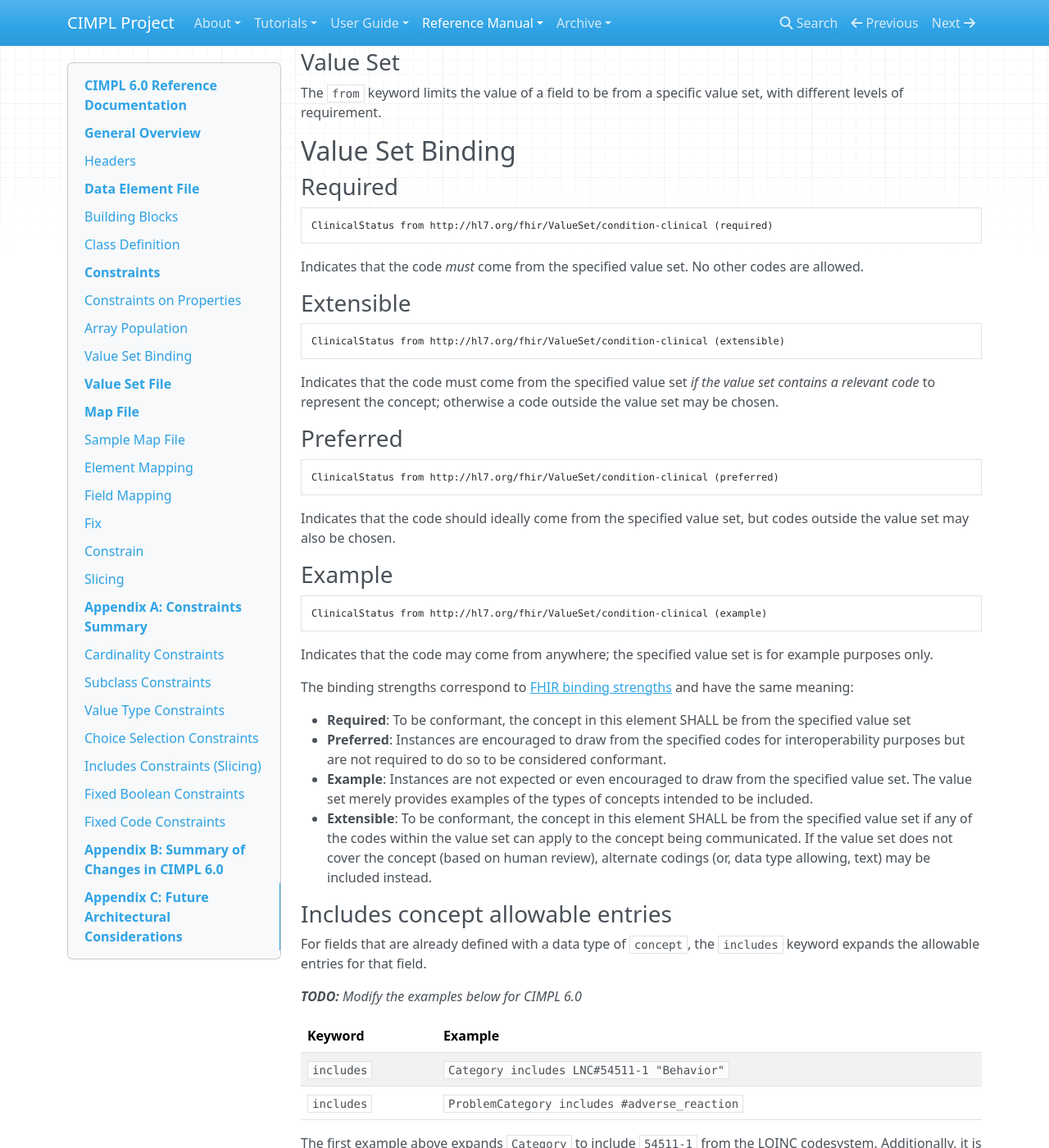
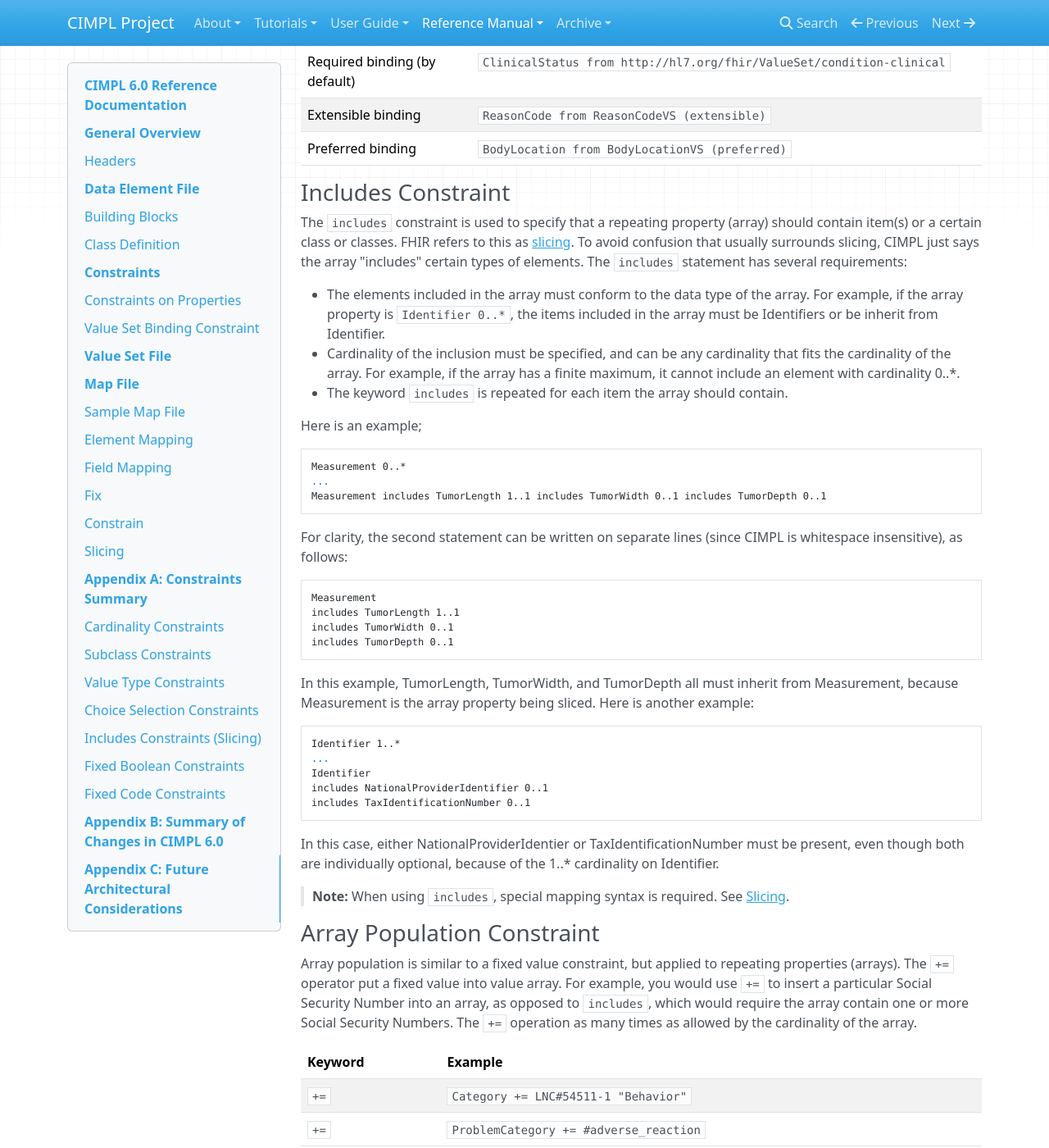
Before and after one commit to standardhealth/cimpl-doc, an MkDocs documentation site: the page built from docs/cimpl6Reference.md, in a window 1280 px wide and 1400 px high, scrolled down 15751 px. Shown: the whole window at 82% size. Built offline with MkDocs 1.6.1, drawn with Linux system fonts in a browser that asks for light colours; nearby versions of some CDN libraries; some of the changed text lies outside the part shown.

Commit message:
Stopping point

````diff
--- a/docs/cimpl6Reference.md
+++ b/docs/cimpl6Reference.md
@@ -425,7 +425,7 @@
 CIMPL supports four binding strengths, `required`, `extensible`, `preferred`, and `example`, the same as FHIR.
 
 # Constraints
-Constraints can be applied properties or values. The grammars are different, and are described separately, below. Constraints can be placed on top-level properties or nested properties (see [Constraining Nested Properties](#constraining-nested-properties)). Unlike class definitions, _constraints are not preceded by any keyword_.
+Constraints can be applied properties or values. The grammars are different, and are described separately, below. Constraints can be placed on top-level properties or nested properties (see [Constraining Nested Properties](#constraining-nested-properties)). Unlike class definitions, _constraints do not begin the line with a keyword followed by a colon_.
 
 ## Constraints on Properties
 Constraints can be applied to locally-defined properties or properties inherited from the parent. This table lists the possible constraints on properties:
@@ -435,14 +435,14 @@
 | [Narrow cardinality](#cardinality-constraint) | `{min}..{max}` |
 | [Assign a fixed value](#fixed-value-constraint) | `=`|
 | [Narrow data type](#substitute-constraint) | `substitute` |
-| [Bind a value set](#value-set-constraint) | `from` |
-| [Slice an array](#includes-code-constraint) | `includes` |
+| [Bind a value set](#value-set-binding-constraint) | `from` |
+| [Slice an array](#includes-constraint) | `includes` |
 | [Populate an array](#array-population-constraint) | `+=` |
 
 ### Cardinality Constraint
-Cardinality defines the number of instances should exist for a property. The first digit indicates the minimum quantity, and additionally by setting it to `0` or to `1`, has the effect of making a field optional or required. The second digit expresses the upper bound on the number of repeats of that property. To express no upper bound, a `*` is used.
+Cardinality defines the number of repeats that can exist for a property. Cardinality is specified using FHIR syntax, {min}..{max}where the first integer indicates the minimum repeats (0 implying optional), and the second digit expresses the upper bound. To express no upper bound, a `*` is used.
 
-When constraining cardinality, you can only narrow (not broaden) the previously declared cardinality.
+When constraining cardinality, you can only narrow the previously declared cardinality.
 
 | Previous Cardinality | Example Constraint |
 |----------|----------|
@@ -468,21 +468,79 @@
 >**Note:** If you only need to fix a value code for one particular mapping (one version of FHIR, for example), do so using the [`fix`](#fix) keyword in the mapping file.
 
 ### Substitute Constraint
-The `substitute` keyword constrains the data type of a property. The new data type must be a subclass of the original data type.
+The `substitute` keyword constrains the data type of a property. The new data type that is substituted for the original must be a subclass of the original data type.
+
+| Example | Syntax |
+|----------|---------|
+| Constrain the property `Specimen` to be a specimen taken from a tumor | `Specimen substitute TumorSpecimen` <br/> _note: TumorSpecimen must be a subclass of Specimen_ |
+| Constrain the property `Requester` to be a prescriber (class MedicationRequester) | `Requester substitute MedicationRequester` <br/> _note: MedicationRequester must be a subclass of Requester_ |
+
+## Value Set Binding Constraint
+
+Binding is the process of associating a concept with a set of possible values. Binding uses the keyword `from`. The object of a binding must be an property that is an Element whose value is a concept. The value set that is being bound can be a named value set, defined in CIMPL, or a canonical URL external to CIMPL.
+
+CIMPL uses the same [binding strengths as FHIR](https://www.hl7.org/fhir/valueset-binding-strength.html), namely:
+
+* `required` indicates that the code must come from the specified value set.
+* `extensible` indicates that the code must come from the specified set _if the value set contains a relevant code_; otherwise a code outside the value set may be chosen.
+* `preferred` indicates that the code should ideally come from the specified value set, but codes outside the value set may also be chosen.
+* `example` indicates that the code may come from anywhere; the specified value set is for example purposes only.
+
+If no binding strength is specified, the binding is assumed to be `required`.
+
+| Example | Syntax |
+|----------|---------|
+| Required binding | `ClinicalStatus from http://hl7.org/fhir/ValueSet/condition-clinical (required)` |
+| Required binding (by default) | `ClinicalStatus from http://hl7.org/fhir/ValueSet/condition-clinical` |
+| Extensible binding | `ReasonCode from ReasonCodeVS (extensible)` |
+| Preferred binding | `BodyLocation from BodyLocationVS (preferred)` |
+
+### Includes Constraint
+
+The `includes` constraint is used to specify that a repeating property (array) should contain item(s) or a certain class or classes. FHIR refers to this as [slicing](https://www.hl7.org/fhir/profiling.html#slicing). To avoid confusion that usually surrounds slicing, CIMPL just says the array "includes" certain types of elements. The `includes` statement has several requirements:
+
+* The elements included in the array must conform to the data type of the array. For example, if the array property is `Identifier 0..*`, the items included in the array must be Identifiers or be inherit from Identifier.
+* Cardinality of the inclusion must be specified, and can be any cardinality that fits the cardinality of the array. For example, if the array has a finite maximum, it cannot include an element with cardinality 0..*.
+* The keyword `includes` is repeated for each item the array should contain.
+
+Here is an example;
+```
+Measurement 0..*
+...
+Measurement includes TumorLength 1..1 includes TumorWidth 0..1 includes TumorDepth 0..1
+```
+For clarity, the second statement can be written on separate lines (since CIMPL is whitespace insensitive), as follows:
+```
+Measurement
+includes TumorLength 1..1
+includes TumorWidth 0..1
+includes TumorDepth 0..1
+```
+In this example, TumorLength, TumorWidth, and TumorDepth all must inherit from Measurement, because Measurement is the array property being sliced. Here is another example:
+```
+Identifier 1..*
+...
+Identifier
+includes NationalProviderIdentifier 0..1
+includes TaxIdentificationNumber 0..1
+```
+In this case, either NationalProviderIdentier or TaxIdentificationNumber must be present, even though both are individually optional, because of the 1..* cardinality on Identifier.
+
+>**Note:** When using `includes`, special mapping syntax is required. See [Slicing](#slicing).
+
+### Array Population Constraint
+Array population is similar to a fixed value constraint, but applied to repeating properties (arrays). The `+=` operator put a fixed value into value array. For example, you would use `+=` to insert a particular Social Security Number into an array, as opposed to `includes`, which would require the array contain one or more Social Security Numbers. The `+=` operation as many times as allowed by the cardinality of the array.
 
 | Keyword | Example |
 |----------|---------|
-| `substitute` | `Specimen substitute TumorSpecimen` |
+| `+=` | `Category += LNC#54511-1 "Behavior"` |
+| `+=` | `ProblemCategory += #adverse_reaction` |
 
-**Use case:** If we have an abstract element, and we are making a more specific version of that element, we also want to make its fields more specific. For instance, if we have a DataElement `Person` which has a field `Pet`, and we making a more specific person `DogOwner` and we want to further specify its pet. In this case, we could constrain by using the `substitute` keyword. For example, `Pet substitute Dog`.
+<!-- * TODO: confirm the functionality of this constraint. Chris? -->
 
+The first example above expands `Category` to include `54511-1` from the LOINC codesystem. Additionally, it is given a brief textual description of `"Behavior"`.
 
-
-
-
-
-## Array Population
-
+The second example above expands the allowable codes in `ProblemCategory` to include `#adverse_reaction`. Unlike the first example, the value set does not precede the code, because it has defined on `ProblemCategory`'s parent using a [`from`](#value-set) statement. Additionally, there is no textual description, as that is optional.
 ```
 Category += OBSCAT#laboratory
 ```
@@ -504,112 +562,6 @@
 
 >**Note:** `only` shall never be preceded by bracketed term, because intrinsically, it applies to all value choices.
 
-### Value Set
-The `from` keyword limits the value of a field to be from a specific value set, with different levels of requirement.
-
-## Value Set Binding
-
-### Required
-
-```
-ClinicalStatus from http://hl7.org/fhir/ValueSet/condition-clinical (required)
-```
-
-Indicates that the code _must_ come from the specified value set.  No other codes are allowed.
-
-### Extensible
-
-```
-ClinicalStatus from http://hl7.org/fhir/ValueSet/condition-clinical (extensible)
-```
-
-Indicates that the code must come from the specified value set _if the value set contains a relevant code_ to represent the concept; otherwise a code outside the value set may be chosen.
-
-### Preferred
-
-```
-ClinicalStatus from http://hl7.org/fhir/ValueSet/condition-clinical (preferred)
-```
-
-Indicates that the code should ideally come from the specified value set, but codes outside the value set may also be chosen.
-
-### Example
-
-```
-ClinicalStatus from http://hl7.org/fhir/ValueSet/condition-clinical (example)
-```
-
-Indicates that the code may come from anywhere; the specified value set is for example purposes only.
-
-
-The binding strengths correspond to [FHIR binding strengths](https://www.hl7.org/fhir/valueset-binding-strength.html) and have the same meaning:
-
-* **Required**: To be conformant, the concept in this element SHALL be from the specified value set
-* **Preferred**: Instances are encouraged to draw from the specified codes for interoperability purposes but are not required to do so to be considered conformant.
-* **Example**: Instances are not expected or even encouraged to draw from the specified value set. The value set merely provides examples of the types of concepts intended to be included.
-* **Extensible**: To be conformant, the concept in this element SHALL be from the specified value set if any of the codes within the value set can apply to the concept being communicated. If the value set does not cover the concept (based on human review), alternate codings (or, data type allowing, text) may be included instead.
-
-### Includes concept allowable entries
-
-For fields that are already defined with a data type of `concept`, the `includes` keyword expands the allowable entries for that field.
-
-_**TODO:** Modify the examples below for CIMPL 6.0_
-
-| Keyword | Example |
-|: ----------|: ---------|
-| `includes` | `Category includes LNC#54511-1 "Behavior"` |
-| `includes` | `ProblemCategory includes #adverse_reaction` |
-
-<!-- * TODO: confirm the functionality of this constraint. Chris? -->
-
-The first example above expands `Category` to include `54511-1` from the LOINC codesystem. Additionally, it is given a brief textual description of `"Behavior"`.
-
-The second example above expands the allowable codes in `ProblemCategory` to include `#adverse_reaction`. Unlike the first example, the value set does not precede the code, because it has defined on `ProblemCategory`'s parent using a [`from`](#value-set) statement. Additionally, there is no textual description, as that is optional.
-
-### Includes Type
-
-Specifies the quantity of particular types of objects within the value.
-
-| Keyword | Example |
-|----------|---------|
-| `includes` | `Foo includes 	PhysicalActivityLevel 1..1` |
-
-This is useful in further specifying fields that are analagous to lists.
-
-In the above example, the field `Foo` is _required_ to include `1` `PhysicalActivityLevel`.
-
->**Note:** As of CIMPL 6.0, the use of the `Includes` keyword for specifying inclusions subclasses or properties is now obsolete and discouraged for use.
-
-
-
-
-
-
-
-
-For example, the following statement block is no longer supported.
-
-**CIMPL 5.0: (no longer supported)**
-```
-Element: VitalSign
-1..* BloodPressurePanel
-    includes 1..1 SystolicPressure
-    includes 1..1 DiastolicPressure
-```
-
-**CIMPL 6.0:**
-```
-Element: VitalSign
- BloodPressurePanel  1..*
-    SystolicPressure  1..1
-    DiastolicPressure 1..1
-```
-
->**Note:** The collective cardinality of all inclusions must fit within the field, i.e. if you are including 3 distinct elements, then the field must have a maximum cardinality greater than `3` (like `*`).
-
-
-
-***
 
 ### Inherited Value
 Object value on the element inherited from the parent or other elements.
@@ -622,6 +574,10 @@
 | `Value from` | `Value from RadiationProtocolVS` |
 
  [`only`](#only)
+
+
+
+***
 
 # Value Set File
 The value set files are used to define custom value sets and codes when existing sources like [HL7 v3](https://www.hl7.org/fhir/terminologies-v3.html), [FHIR](https://www.hl7.org/fhir/terminologies-systems.html), [VSAC](https://vsac.nlm.nih.gov/), or [PHIN VADS](https://phinvads.cdc.gov/) are insufficient.
@@ -872,7 +828,7 @@
 
 You are allowed to include from either a `codesystem` or a specific `code` from a codesystem.
 
-<br />
+<br/>
 
 # Appendix B: Summary of Changes in CIMPL 6.0
 
````
